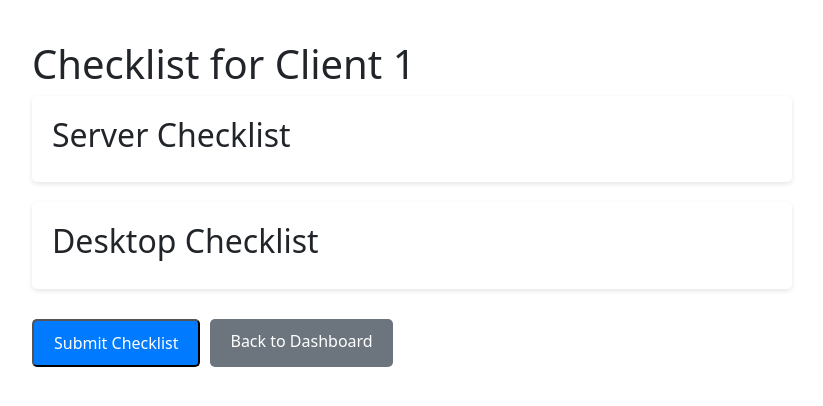
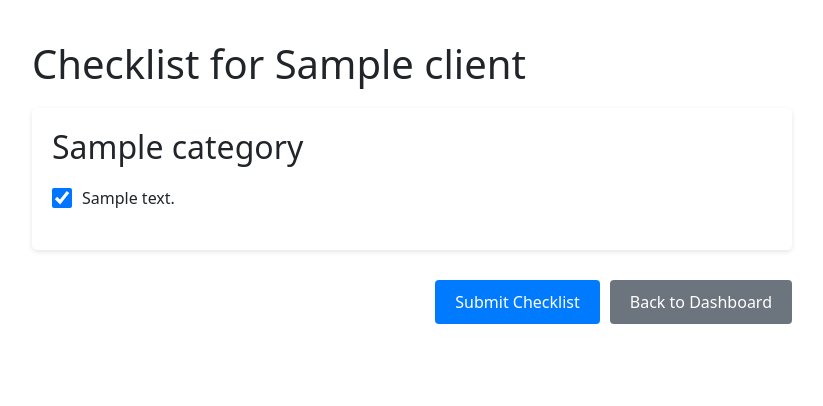
Before and after one commit to Jurgens92/ITChecklistSystem, a Flask app: page /client/1 in a window 1280 px wide. Shown: the part 74-480 px from the top of the page, without its empty margins (228-1051 px from the left). Run offline with Flask 3, Linux system fonts and the light colour scheme; a user stored in the database is signed in; tables that the repository leaves empty hold one stand-in row (values such as "Sample post"); parts of the project's set-up code (start-up, migrations or seed data) failed here and were passed over.

Commit message:
Update checklist custom

```diff
--- a/app/routes.py
+++ b/app/routes.py
@@ -8,6 +8,7 @@ from app.models import (
     ChecklistTemplate,
     CompletedItem,
     TemplateItem,
+    ChecklistCategory,
 )
 from app import db
 from sqlalchemy import func, text
@@ -50,39 +51,85 @@ def logout():
 @login_required
 def client_checklist(client_id):
     client = Client.query.get_or_404(client_id)
-    # Get the template associated with this client
-    server_items = ChecklistItem.query.filter_by(client_id=client_id, category="Server").all()
-    desktop_items = ChecklistItem.query.filter_by(client_id=client_id, category="Desktop").all()
+
+    # Get the default template
+    default_template = ChecklistTemplate.query.filter_by(is_default=True).first()
+    if not default_template:
+        flash("No default template found. Please create one first.")
+        return redirect(url_for("main.dashboard"))
+
+    # Get all categories for this template
+    categories = ChecklistCategory.query.filter_by(template_id=default_template.id).all()
+
+    items_by_category = {}
+    for category in categories:
+        # Get existing items for this client and category
+        items = ChecklistItem.query.filter_by(
+            client_id=client_id,
+            category_id=category.id
+        ).all()
+
+        # If no items exist, create them from template
+        if not items:
+            template_items = TemplateItem.query.filter_by(
+                template_id=default_template.id,
+                category_id=category.id
+            ).all()
+
+            items = []
+            for template_item in template_items:
+                item = ChecklistItem(
+                    client_id=client_id,
+                    description=template_item.description,
+                    category_id=category.id,
+                    completed=False
+                )
+                db.session.add(item)
+                items.append(item)
+
+            db.session.commit()
+
+        items_by_category[category] = items
+
     return render_template(
         "checklist.html",
         client=client,
-        server_items=server_items,
-        desktop_items=desktop_items,
+        items_by_category=items_by_category
     )
 
 @main.route("/submit_checklist", methods=["POST"])
 @login_required
 def submit_checklist():
     client_id = request.form.get("client_id")
+    if not client_id:
+        flash("No client specified")
+        return redirect(url_for("main.dashboard"))
 
-    record = ChecklistRecord(client_id=client_id, user_id=current_user.id)
+    completed_item_ids = request.form.getlist("items")
+
+    # Create a new checklist record
+    record = ChecklistRecord(
+        client_id=client_id,
+        user_id=current_user.id
+    )
     db.session.add(record)
     db.session.commit()
 
-    completed_items = request.form.getlist('items')
-    for item_id in completed_items:
+    # Get all checklist items for this client
+    client_items = ChecklistItem.query.filter_by(client_id=client_id).all()
+
+    # Create completed items entries
+    for item in client_items:
         completed_item = CompletedItem(
             record_id=record.id,
-            checklist_item_id=int(item_id),
-            completed=True
+            checklist_item_id=item.id,
+            completed=str(item.id) in completed_item_ids
         )
         db.session.add(completed_item)
-
 
     db.session.commit()
     flash("Checklist submitted successfully")
     return redirect(url_for("main.dashboard"))
-
 
 @main.route("/reports")
 @login_required
@@ -191,18 +238,21 @@ def export_client_report(client_id):
     records = db.session.execute(
         text('''
             SELECT
-               cr.date_performed as date_performed,
-               us.username as username,
-               che.category as category,
-               che.description as description,
-               com.completed as completed
-            from completed_item com
-                join checklist_record cr on cr.id == com.record_id
-                join user us on us.id == cr.user_id
-                join checklist_item che on che.id == com.checklist_item_id
-            where cr.client_id = :client_id'''),
+                cr.date_performed as date_performed,
+                us.username as username,
+                che.category as category,
+                che.description as description,
+                com.completed as completed,
+                (SELECT COUNT(*)
+                 FROM completed_item ci
+                 WHERE ci.record_id = cr.id AND ci.completed = true) as completed_count
+            FROM completed_item com
+            JOIN checklist_record cr ON cr.id = com.record_id
+            JOIN user us ON us.id = cr.user_id
+            JOIN checklist_item che ON che.id = com.checklist_item_id
+            WHERE cr.client_id = :client_id
+            ORDER BY cr.date_performed DESC'''),
         {"client_id": client_id}
-
     )
 
     buffer = BytesIO()
@@ -318,22 +368,20 @@ def add_client():
         else:
             new_client = Client(name=client_name, is_active=True)
             db.session.add(new_client)
-            db.session.commit()  # Commit to get the new client ID
+            db.session.commit()
 
-            # Get the template - either selected or default
-            template = None
-            if template_id:
-                template = ChecklistTemplate.query.get(template_id)
-            if not template:
-                template = ChecklistTemplate.query.filter_by(is_default=True).first()
+            # Get the template
+            template = ChecklistTemplate.query.get(template_id) if template_id else ChecklistTemplate.query.filter_by(is_default=True).first()
 
             if template:
                 # Create checklist items from template items
-                for template_item in template.items:
+                template_items = TemplateItem.query.filter_by(template_id=template.id).all()
+                for template_item in template_items:
                     checklist_item = ChecklistItem(
                         client_id=new_client.id,
                         description=template_item.description,
-                        category=template_item.category,
+                        category_id=template_item.category_id,
+                        completed=False
                     )
                     db.session.add(checklist_item)
 
@@ -361,6 +409,31 @@ def delete_template(template_id):
         db.session.rollback()
         return jsonify({"status": "error", "message": str(e)}), 500
 
+@main.route('/add-category/<int:template_id>', methods=['POST'])
+@login_required
+def add_category(template_id):
+    if not current_user.is_admin:
+        return jsonify({'error': 'Unauthorized'}), 403
+
+    data = request.get_json()
+    category = ChecklistCategory(
+        name=data['name'],
+        template_id=template_id
+    )
+    db.session.add(category)
+    db.session.commit()
+    return jsonify({'status': 'success'})
+
+@main.route('/delete-category/<int:category_id>', methods=['POST'])
+@login_required
+def delete_category(category_id):
+    if not current_user.is_admin:
+        return jsonify({'error': 'Unauthorized'}), 403
+
+    category = ChecklistCategory.query.get_or_404(category_id)
+    db.session.delete(category)
+    db.session.commit()
+    return jsonify({'status': 'success'})
 
 @main.route("/toggle-client/<int:client_id>")
 @login_required
@@ -485,28 +558,45 @@ def edit_template(template_id):
         return redirect(url_for("main.dashboard"))
 
     template = ChecklistTemplate.query.get_or_404(template_id)
+    categories = ChecklistCategory.query.filter_by(template_id=template_id).all()
 
     if request.method == "POST":
-        # Handle template item updates
-        items_data = request.get_json()
+        try:
+            data = request.get_json()
+            if not data or 'items' not in data:
+                return jsonify({"status": "error", "message": "No items data provided"}), 400
 
-        # Clear existing items
-        TemplateItem.query.filter_by(template_id=template_id).delete()
+            # Begin transaction
+            # Delete existing template items
+            TemplateItem.query.filter_by(template_id=template_id).delete()
 
-        # Add new items
-        for item in items_data:
-            new_item = TemplateItem(
-                description=item["description"],
-                category=item["category"],
-                template_id=template_id,
-            )
-            db.session.add(new_item)
+            # Add new items
+            for item_data in data['items']:
+                if 'description' not in item_data or 'category_id' not in item_data:
+                    continue
 
-        db.session.commit()
-        return {"status": "success"}
+                new_item = TemplateItem(
+                    description=item_data['description'],
+                    category_id=item_data['category_id'],
+                    template_id=template_id
+                )
+                db.session.add(new_item)
 
-    return render_template("edit_template.html", template=template)
+            db.session.commit()
+            return jsonify({"status": "success"})
 
+        except Exception as e:
+            db.session.rollback()
+            print(f"Error saving template: {str(e)}")  # For debugging
+            return jsonify({"status": "error", "message": str(e)}), 500
+
+    # GET request - render the template edit form
+    template_items = TemplateItem.query.filter_by(template_id=template_id).all()
+    return render_template(
+        "edit_template.html",
+        template=template,
+        categories=categories
+    )
 
 @main.route("/edit-client-checklist/<int:client_id>", methods=["GET", "POST"])
 @login_required
--- a/app/static/css/style.css
+++ b/app/static/css/style.css
@@ -193,3 +193,54 @@ nav a:hover {
     box-shadow: 0 2px 5px rgba(0,0,0,0.1);
     margin: 20px 0;
 }
+
+/* static/css/style.css */
+.checklist-container {
+    max-width: 800px;
+    margin: 0 auto;
+    padding: 20px;
+}
+
+.checklist-section {
+    background: white;
+    padding: 20px;
+    margin: 20px 0;
+    border-radius: 5px;
+    box-shadow: 0 2px 5px rgba(0,0,0,0.1);
+}
+
+.checklist-item {
+    margin: 10px 0;
+}
+
+.checklist-item label {
+    display: flex;
+    align-items: center;
+    gap: 10px;
+    cursor: pointer;
+}
+
+.checklist-item input[type="checkbox"] {
+    width: 20px;
+    height: 20px;
+}
+
+.form-actions {
+    margin-top: 20px;
+    display: flex;
+    gap: 10px;
+    justify-content: flex-end;
+}
+
+.button {
+    padding: 10px 20px;
+    border: none;
+    border-radius: 4px;
+    cursor: pointer;
+    text-decoration: none;
+    font-size: 16px;
+}
+
+.button:hover {
+    opacity: 0.9;
+}
--- a/app/templates/checklist.html
+++ b/app/templates/checklist.html
@@ -1,3 +1,4 @@
+<!-- checklist.html -->
 {% extends "base.html" %}
 {% block content %}
 <div class="checklist-container">
@@ -6,29 +7,20 @@
     <form method="POST" action="{{ url_for('main.submit_checklist') }}">
         <input type="hidden" name="client_id" value="{{ client.id }}">
 
+        {% for category, items in items_by_category.items() %}
         <div class="checklist-section">
-            <h2>Server Checklist</h2>
-            {% for item in server_items %}
+            <h2>{{ category.name }}</h2>
+            {% for item in items %}
             <div class="checklist-item">
                 <label>
-                    <input type="checkbox" name="items" value="{{ item.id }}">
+                    <input type="checkbox" name="items" value="{{ item.id }}"
+                           {% if item.completed %}checked{% endif %}>
                     {{ item.description }}
                 </label>
             </div>
             {% endfor %}
         </div>
-
-        <div class="checklist-section">
-            <h2>Desktop Checklist</h2>
-            {% for item in desktop_items %}
-            <div class="checklist-item">
-                <label>
-                    <input type="checkbox" name="items" value="{{ item.id }}">
-                    {{ item.description }}
-                </label>
-            </div>
-            {% endfor %}
-        </div>
+        {% endfor %}
 
         <div class="form-actions">
             <button type="submit" class="button">Submit Checklist</button>
--- a/app/templates/client_report.html
+++ b/app/templates/client_report.html
@@ -22,7 +22,7 @@
                 <tr>
                     <td>{{ record.date_performed.strftime('%Y-%m-%d %H:%M') }}</td>
                     <td>{{ record.user.username }}</td>
-                    <td>{{ record.items_completed|length }}</td>
+                    <td>{{ record.completed_count }}</td>
                 </tr>
                 {% endfor %}
             </tbody>
--- a/app/templates/user_report.html
+++ b/app/templates/user_report.html
@@ -19,7 +19,7 @@
                 <tr>
                     <td>{{ record.date_performed.strftime('%Y-%m-%d %H:%M') }}</td>
                     <td>{{ record.client.name }}</td>
-                    <td>{{ record.items_completed|length }}</td>
+                    <td>{{ record.completed_count }}</td>
                 </tr>
                 {% endfor %}
             </tbody>
```
Also changed, not shown: app/models.py (+14 -2 lines), app/templates/edit_template.html (+90 -27 lines), run.py (+12 -14 lines).
